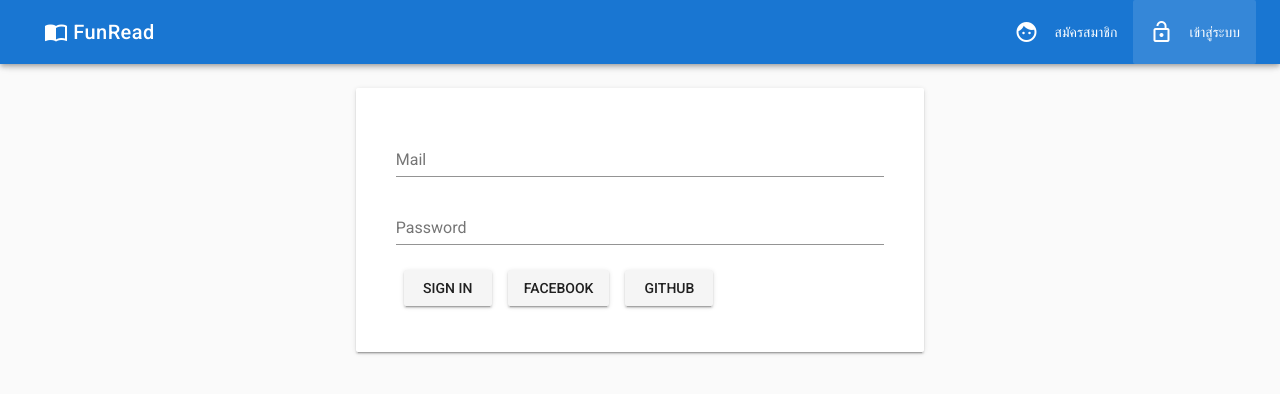
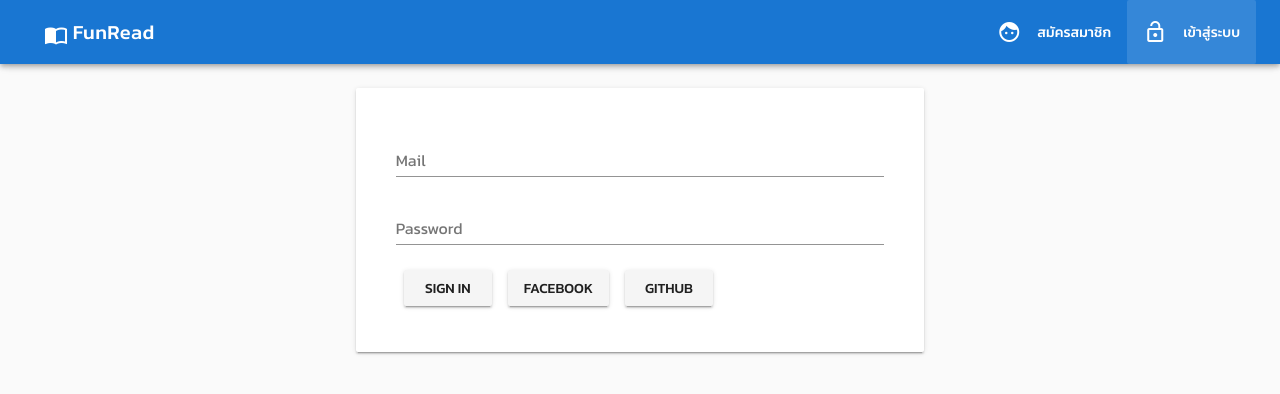
Before and after one commit to Sanlim/Assignment2-SoftDev, a Vue app: page /signin in a window 1280 px wide. Shown: the top 394 px of the page. Built offline with nearby package versions, Linux system fonts and the light colour scheme; no server answers; the database is empty.

Commit message:
Change font style, Fix redirect when user logout

```diff
--- a/index.html
+++ b/index.html
@@ -4,7 +4,7 @@
     <meta charset="utf-8">
     <meta name="viewport" content="width=device-width,initial-scale=1.0">
     <title>funread - สนุกกับการอ่านการ์ตูน</title>
-    <link href='https://fonts.googleapis.com/css?family=Roboto:300,400,500,700|Material+Icons' rel="stylesheet">
+    <link href='https://fonts.googleapis.com/css?family=Kanit:300,400,500,700|Material+Icons' rel="stylesheet">
   </head>
   <body>
     <div id="app"></div>
--- a/src/App.vue
+++ b/src/App.vue
@@ -1,5 +1,5 @@
 <template>
-  <v-app>
+  <v-app style="font-family: 'Kanit', sans-serif;">
     <v-navigation-drawer fixed temporary v-model="sideNav">
       <v-list>
         <v-list-tile
@@ -83,7 +83,12 @@ export default {
   },
   methods: {
     onLogout () {
-      this.$store.dispatch('logout')
+      this.$store.dispatch('logout').then(
+    () => {
+      this.$router.push('/signin')
+      this.clearAll()
+        }
+      )
     }
   }
 }
--- a/src/components/Funrun/Funrun.vue
+++ b/src/components/Funrun/Funrun.vue
@@ -21,14 +21,14 @@
             <app-edit-funrun-details-dialog :funrun="funrun"></app-edit-funrun-details-dialog>
           </template>
         </v-card-title>
-        <v-carousel style="cursor: pointer">
-          <v-carousel-item
+        <v-carousel style="cursor: pointer;">
+          <v-carousel-item style="width: 100%; height: auto; margin: 0; position: absolute; top: 40%; -ms-transform: translateY(-50%); transform: translateY(-50%);"
             :src="funrun.imageUrl">
         </v-carousel-item>
-        <v-carousel-item
+        <v-carousel-item style="width: 100%; height: auto; margin: 0; position: absolute; top: 40%; -ms-transform: translateY(-50%); transform: translateY(-50%);"
             :src="funrun.imageUrl2">
         </v-carousel-item>
-        <v-carousel-item
+        <v-carousel-item style="width: 100%; height: auto; margin: 0; position: absolute; top: 40%; -ms-transform: translateY(-50%); transform: translateY(-50%);"
             :src="funrun.imageUrl3">
         </v-carousel-item>
         </v-carousel>
--- a/src/components/Home.vue
+++ b/src/components/Home.vue
@@ -59,6 +59,7 @@
 
 <style scoped>
   .title {
+    font-family: 'Kanit', sans-serif !important;
     position: absolute;
     left: 50%;
     transform: translate(-50%, 0);
--- a/src/components/User/Signin.vue
+++ b/src/components/User/Signin.vue
@@ -8,7 +8,7 @@
     <v-layout row>
       <v-flex xs12 sm6 offset-sm3>
         <v-card>
-           <v-card-text>
+           <v-card-text style="font-family: 'Kanit', sans-serif;">
              <v-container>
                <form @submit.prevent="onSignin">
                  <v-layout row>
```
